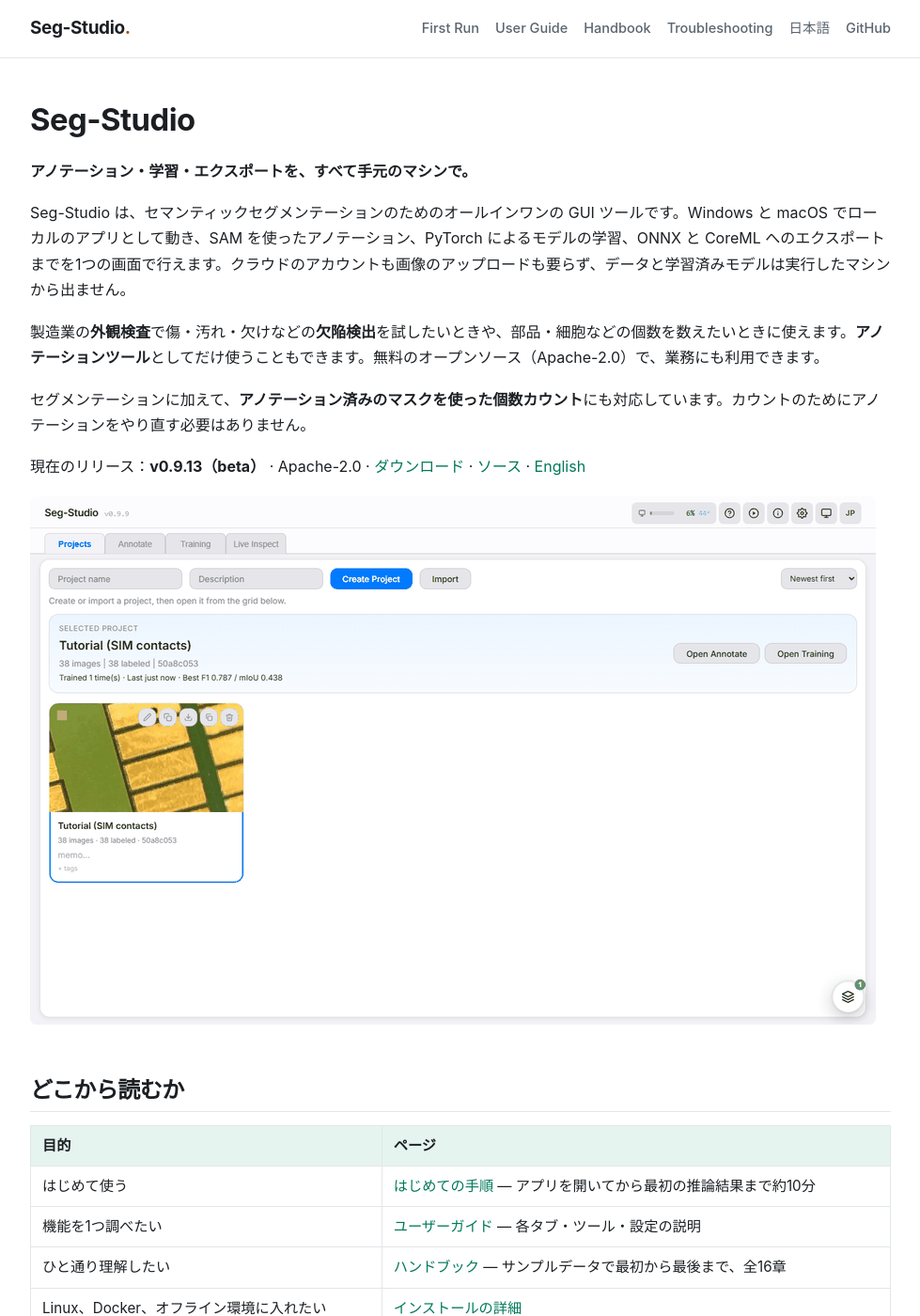
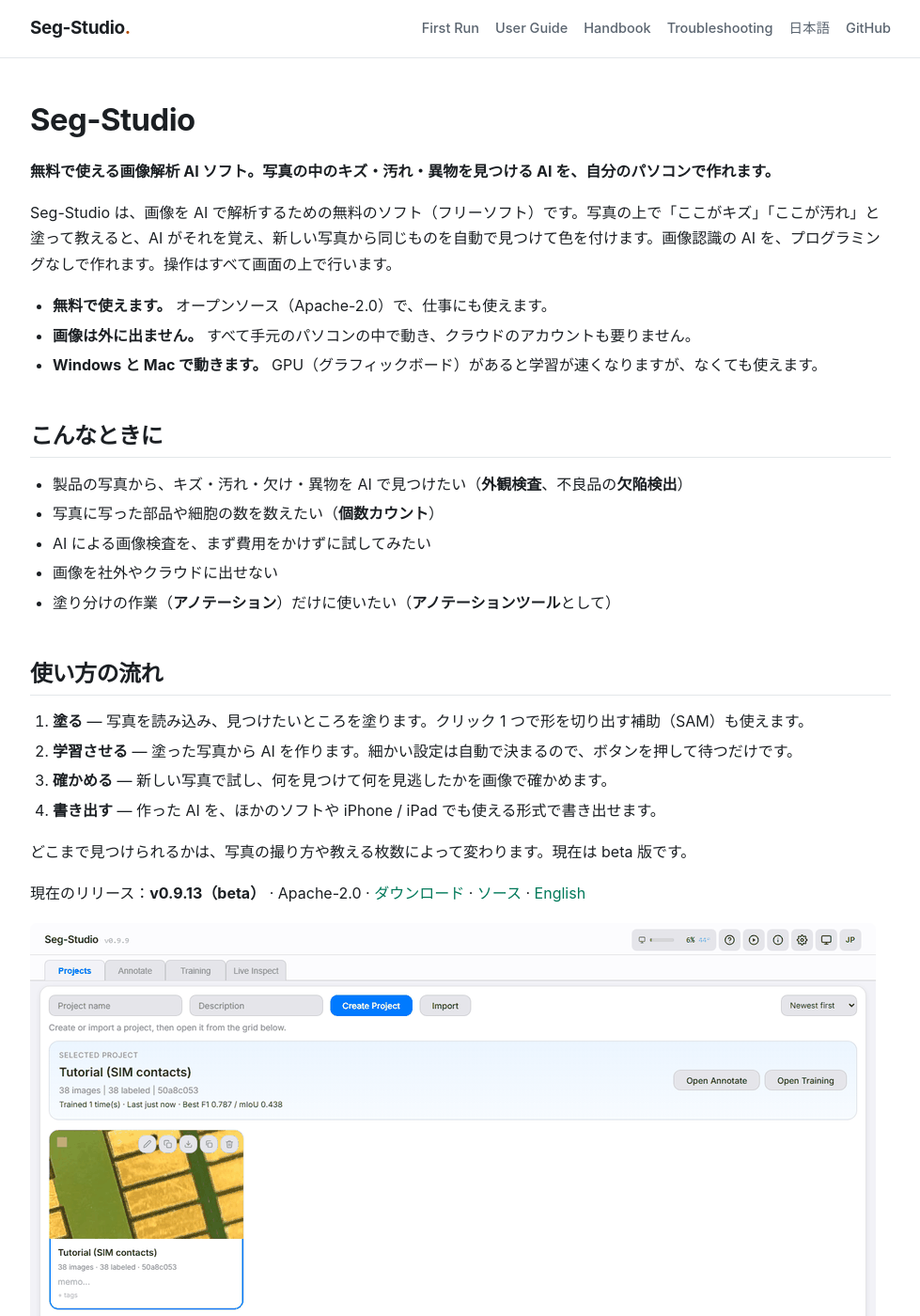
Before and after one commit to segmen-pixel/seg-studio, a Jekyll site: the page built from ja/index.md, in a window 1280 px wide and 1400 px high. Shown: the whole window at 94% size, without its empty margins (150-1129 px from the left). Built offline with Jekyll 4.4.1, drawn with Linux system fonts in a browser that asks for light colours; some of the changed text lies outside the part shown.

Commit message:
docs: the Japanese front page opens in plain words, with the uses, the steps and common questions

```diff
--- a/ja/index.md
+++ b/ja/index.md
@@ -1,22 +1,45 @@
 ---
-title: "Seg-Studio — 外観検査・欠陥検出のためのセグメンテーション学習 GUI（無料・ローカル完結）"
-description: "無料・オープンソースのセグメンテーション GUI。SAM 支援のアノテーションツール、PyTorch 学習、個数カウント、ONNX / CoreML エクスポートを手元の PC だけで実行できます。製造業の外観検査・欠陥検出向け。Windows / macOS 対応。"
+title: "無料の画像解析 AI ソフト Seg-Studio — キズ・汚れ・異物を見つける AI をノーコードで作成"
+description: "無料で使えるオープンソースの画像解析 AI ソフト。写真のキズや汚れを塗って教えると、同じものを自動で見つける AI を自分のパソコンで作れます。プログラミング不要で、画像は外部に送りません。外観検査・不良品の検出・個数カウントに。Windows / Mac 対応。"
 lang: ja
 ---
 
 # Seg-Studio
 
-**アノテーション・学習・エクスポートを、すべて手元のマシンで。**
+**無料で使える画像解析 AI ソフト。写真の中のキズ・汚れ・異物を見つける AI を、自分のパソコンで作れます。**
 
-Seg-Studio は、セマンティックセグメンテーションのためのオールインワンの GUI ツールです。Windows と macOS でローカルのアプリとして動き、SAM を使ったアノテーション、PyTorch によるモデルの学習、ONNX と CoreML へのエクスポートまでを1つの画面で行えます。クラウドのアカウントも画像のアップロードも要らず、データと学習済みモデルは実行したマシンから出ません。
+Seg-Studio は、画像を AI で解析するための無料のソフト（フリーソフト）です。写真の上で「ここがキズ」「ここが汚れ」と塗って教えると、AI がそれを覚え、新しい写真から同じものを自動で見つけて色を付けます。画像認識の AI を、プログラミングなしで作れます。操作はすべて画面の上で行います。
 
-製造業の**外観検査**で傷・汚れ・欠けなどの**欠陥検出**を試したいときや、部品・細胞などの個数を数えたいときに使えます。**アノテーションツール**としてだけ使うこともできます。無料のオープンソース（Apache-2.0）で、業務にも利用できます。
+- **無料で使えます。** オープンソース（Apache-2.0）で、仕事にも使えます。
+- **画像は外に出ません。** すべて手元のパソコンの中で動き、クラウドのアカウントも要りません。
+- **Windows と Mac で動きます。** GPU（グラフィックボード）があると学習が速くなりますが、なくても使えます。
 
-セグメンテーションに加えて、**アノテーション済みのマスクを使った個数カウント**にも対応しています。カウントのためにアノテーションをやり直す必要はありません。
+## こんなときに
+
+- 製品の写真から、キズ・汚れ・欠け・異物を AI で見つけたい（**外観検査**、不良品の**欠陥検出**）
+- 写真に写った部品や細胞の数を数えたい（**個数カウント**）
+- AI による画像検査を、まず費用をかけずに試してみたい
+- 画像を社外やクラウドに出せない
+- 塗り分けの作業（**アノテーション**）だけに使いたい（**アノテーションツール**として）
+
+## 使い方の流れ
+
+1. **塗る** — 写真を読み込み、見つけたいところを塗ります。クリック 1 つで形を切り出す補助（SAM）も使えます。
+2. **学習させる** — 塗った写真から AI を作ります。細かい設定は自動で決まるので、ボタンを押して待つだけです。
+3. **確かめる** — 新しい写真で試し、何を見つけて何を見逃したかを画像で確かめます。
+4. **書き出す** — 作った AI を、ほかのソフトや iPhone / iPad でも使える形式で書き出せます。
+
+どこまで見つけられるかは、写真の撮り方や教える枚数によって変わります。現在は beta 版です。
 
 現在のリリース：**v0.9.13（beta）** · Apache-2.0 · [ダウンロード](https://github.com/segmen-pixel/seg-studio/releases/latest) · [ソース](https://github.com/segmen-pixel/seg-studio) · [English](../)
 
 ![SAM でアノテーションし、学習・評価してエクスポートするまでの流れ](../docs/images/hero.gif)
+
+## 専門用語でいうと
+
+Seg-Studio は、セマンティックセグメンテーションのためのオールインワンの GUI ツールです。Windows と macOS でローカルのアプリとして動き、SAM を使ったアノテーション、PyTorch によるモデルの学習、ONNX と CoreML へのエクスポートまでを1つの画面で行えます。クラウドのアカウントも画像のアップロードも要らず、データと学習済みモデルは実行したマシンから出ません。
+
+セグメンテーションに加えて、**アノテーション済みのマスクを使った個数カウント**にも対応しています。カウントのためにアノテーションをやり直す必要はありません。
 
 ## どこから読むか
 
@@ -48,6 +71,24 @@ ZIP をダウンロードして `install` を実行し、スタートメニュ
 
 Python 3.11 以降が必要です。CUDA の GPU があれば学習はかなり速くなりますが、必須ではありません。CPU でも学習でき、Apple Silicon は MPS で動きます。
 
+## よくある質問
+
+### 無料ですか。仕事でも使えますか。
+
+はい。オープンソース（Apache-2.0）なので費用はかからず、仕事にも使えます。
+
+### プログラミングの知識は要りますか。
+
+ラベル付け・学習・確認の操作には要りません。インストールには Python 3.11 以降が必要で、手順は [README（日本語）](../README.ja.md)にあります。
+
+### 画像がインターネットに送られることはありますか。
+
+ありません。すべて手元のパソコンの中で動き、利用状況の送信（テレメトリ）もありません。
+
+### 高性能なパソコンが必要ですか。
+
+CUDA の GPU があれば学習はかなり速くなりますが、必須ではありません。CPU でも学習でき、Apple Silicon の Mac は MPS で動きます。
+
 ## リファレンス
 
 - [インポート / エクスポートの形式](../docs/ja/import_export.md)
```
